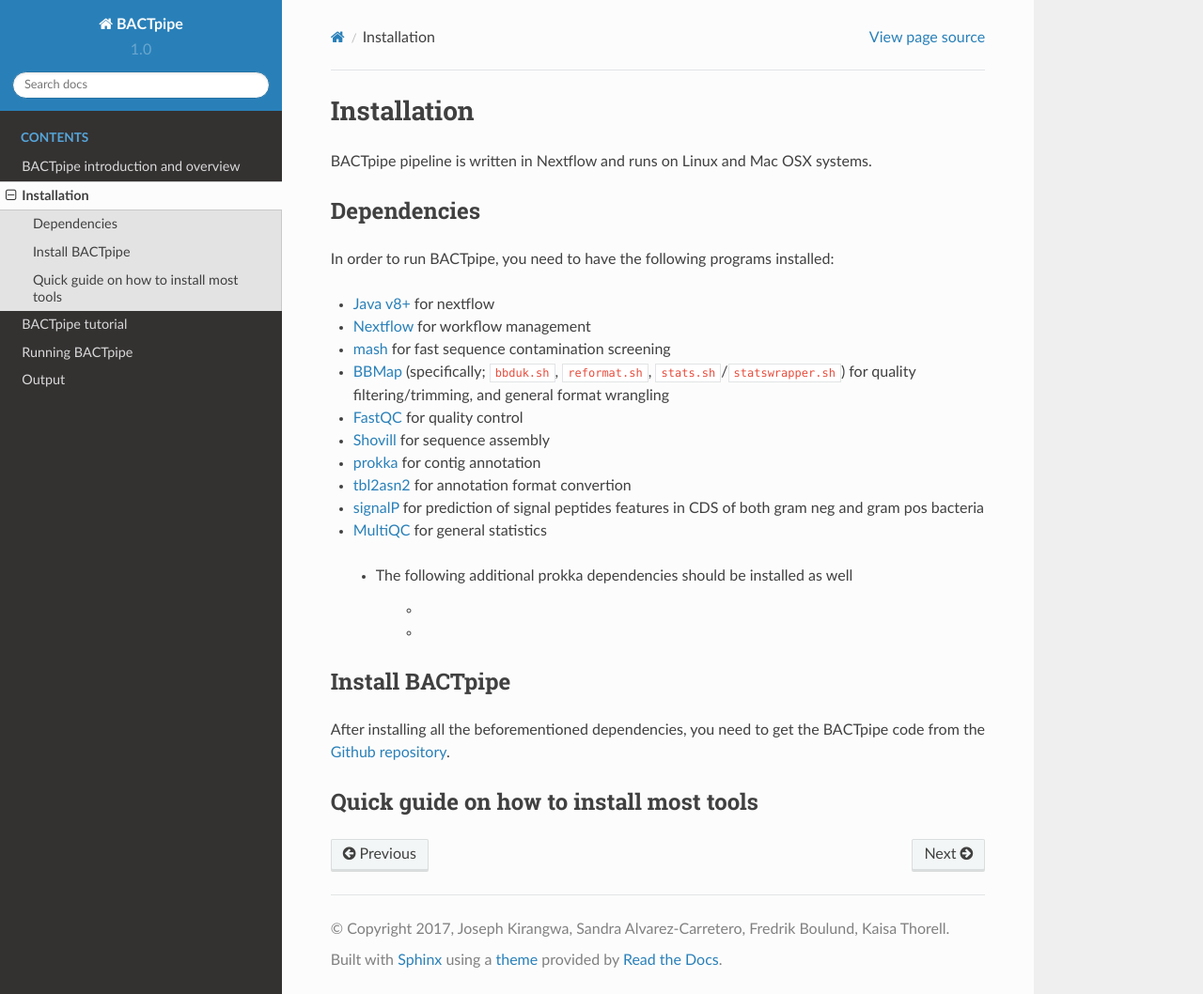
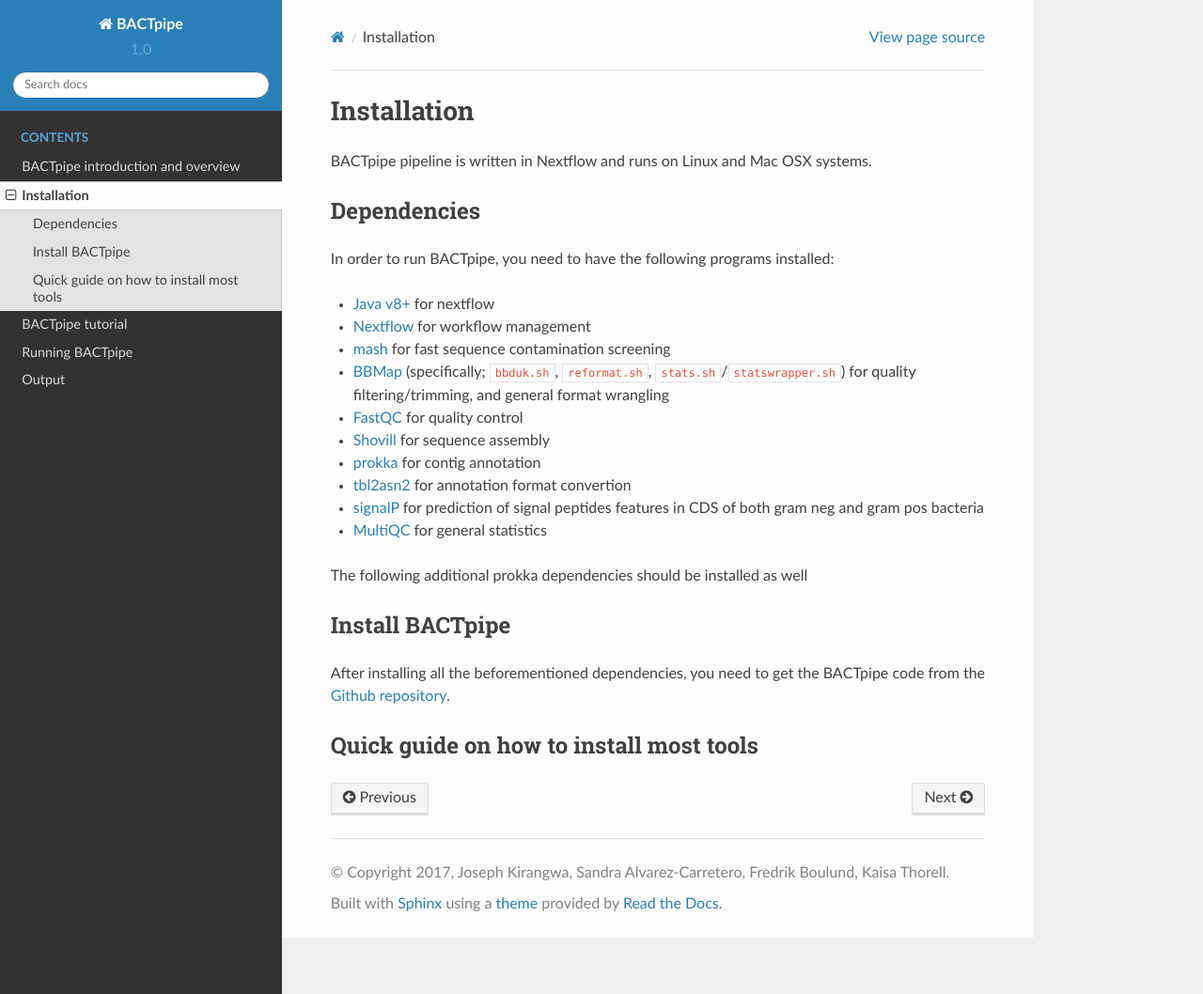
Before and after one commit to ctmrbio/BACTpipe, a Sphinx documentation site: the page built from docs/source/installation.rst, in a window 1280 px wide and 1058 px high. Shown: the whole window at 94% size. Built offline with Sphinx 7.4.7 and the Read the Docs theme 2.0.0, drawn with Linux system fonts in a browser that asks for light colours.

```diff
--- a/docs/source/installation.rst
+++ b/docs/source/installation.rst
@@ -26,10 +26,10 @@ In order to run BACTpipe, you need to have the following programs installed:
 .. _Shovill: https://github.com/tseemann/shovill
 .. _prokka: https://github.com/tseemann/prokka
 
-   * The following additional prokka dependencies should be installed as well
+The following additional prokka dependencies should be installed as well
 
-      	- .. _tbl2asn2: https://www.ncbi.nlm.nih.gov/genbank/tbl2asn2/
-      	- .. _signalP: http://www.cbs.dtu.dk/cgi-bin/nph-sw_request?signalp
+    .. _tbl2asn2: https://www.ncbi.nlm.nih.gov/genbank/tbl2asn2/
+    .. _signalP: http://www.cbs.dtu.dk/cgi-bin/nph-sw_request?signalp
 
 .. _MultiQC: https://anaconda.org/bioconda/multiqc
 
```
